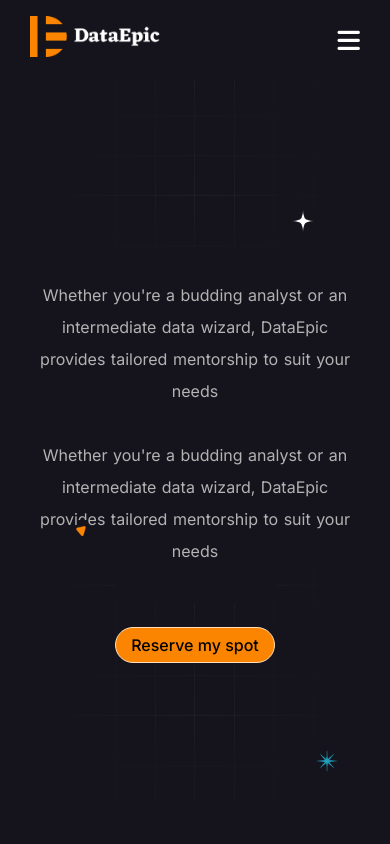
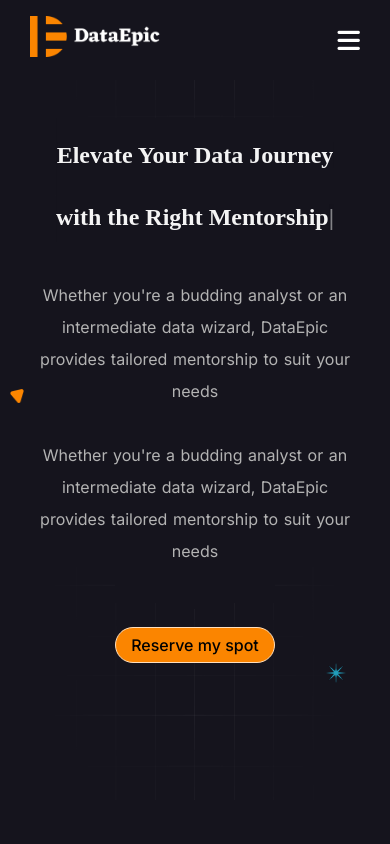
Before and after one commit to TheSaviourEking/dataepic_website, a React (Create React App) app: page / in a window 390 px wide. Shown: the top 844 px of the page. Built offline with nearby package versions, Linux system fonts and the light colour scheme; the HTML template or start-up script is replaced by a standard one; a web font is replaced by a local one.

Commit message:
fixed position of typewriter

```diff
--- a/src/pages/HeroSection.js
+++ b/src/pages/HeroSection.js
@@ -5,7 +5,7 @@ import white_star from "../images/white_star.png";
 import polygon_deep from "../images/Polygon_deep.png";
 import "../styles/Home.css";
 import { motion } from "framer-motion";
-// import TypeEffect from "../components/TypeEffect";
+import TypeEffect from "../components/TypeEffect";
 
 function HeroSection() {
   return (
@@ -14,10 +14,10 @@ function HeroSection() {
         <div className="hero-content">
           <h1 className="custom-heading">
             <div className="whitestar">
-              <img src={white_star} alt="" />
+              {/* <img src={white_star} alt="" /> */}
             </div>
             <span className="hero_font">
-              {/* <TypeEffect className="custom-type-effect" /> */}
+              <TypeEffect className="custom-type-effect" />
             </span>
           </h1>
 
--- a/src/pages/Home.js
+++ b/src/pages/Home.js
@@ -74,7 +74,7 @@ function Home() {
             a platform that empowers <span className="yellow"> beginners </span>{" "}
             and
             <span className="blue"> intermediate data specialists </span>
-            to harness the full potential of{" "}
+            to harness the full potential of
             <span className="orange"> data </span>
           </h1>
 
@@ -99,6 +99,8 @@ function Home() {
             </motion.p>
           </div>
         </div>
+
+
 
         <div className="datamastery-container">
           <div className="datamastery-wrapper">
--- a/src/styles/Home.css
+++ b/src/styles/Home.css
@@ -42,6 +42,7 @@ html {
   /* word-break: break-all; */
   display: inline-block;
   width: 60vw;
+
   margin-top: 12rem;
   font-family: Eczar;
   font-size: 56px;
@@ -606,13 +607,10 @@ html {
   width: 60%;
 }
 
-
-
 /* dataepic */
 
 .main_wrapper .data_new {
   width: 100%;
-
 }
 
 .main_wrapper .data_epic {
@@ -911,17 +909,26 @@ html {
 
 
 
+
+
+
+
+
+
 @media screen and (max-width: 767.98px) {
   /* HERO SECTION AREA */
 
+
   .web_container {
     width: 100%;
     align-items: center;
+    top: 0;
   }
 
   .hero-container {
     width: 100%;
   }
+
   .hero-content img {
     width: 22px;
     height: 22px;
@@ -930,20 +937,40 @@ html {
     position: relative;
   }
 
+  .hero_font{
+    position: sticky;
+  }
+.whitestar{
+  position: relative;
+ top: -50px;
+  right: 90px;
+}
+  .bluestar {
+    position: relative;
+    width: 8px;
+    height: 6px;
+    top: 60px;
+   left: 130px;
+  }
+
+
   .bluestar img {
+    width: 20px;
+    height: 20px;
+  }
+
+  .polygondeep {
     position: relative;
-    left: 10%;
-    width: 22px;
-    height: 22px;
+    width: 8px;
+    height: 6px;
+    left: -4%;
+    top: 45%;
   }
 
   .polygondeep img {
-    position: relative;
-    width: 10px;
-    height: 10px;
-    left: -20%;
-  }
-
+    width: 14px;
+    height: 14px;
+  }
   .hero-content {
     margin-top: 10px;
   }
@@ -1094,8 +1121,6 @@ html {
     padding: 0;
     text-align: justify;
     line-height: 1.7;
-
-
   }
 
   .notes p {
@@ -1185,8 +1210,6 @@ html {
     font-size: 14px;
   }
 
-
-
   /* DATAEPIC AREA */
   .main_wrapper .data_new {
     width: 100%;
@@ -1208,10 +1231,9 @@ html {
     margin: 0 auto;
   }
 
-    .dataepic_mentors_text  {
-color: red;
-
-    }
+  .dataepic_mentors_text {
+    color: red;
+  }
   .dataepic_mentors_text p {
     width: 100%;
   }
--- a/src/styles/TypeEffect.css
+++ b/src/styles/TypeEffect.css
@@ -1,8 +1,30 @@
 .type-wrap span {
   width: 100%;
-  font-size: 24px;
-  line-height: 0.2;
-  background-color: red;
+  font-size: 50px;
   justify-content: center;
-  margin: auto;
+  margin: 0 auto;
+  position: relative;
+  top: 0;
 }
+
+.type-wrap{
+    position: fixed;
+    top: 20%;
+    left: 50%;
+     transform: translateX(-50%);
+    margin: 0;
+    align-items: center;
+    justify-content: center;
+}
+
+@media screen and (max-width: 767.98px){
+    .type-wrap span {
+
+        font-size: 24px;
+        margin: 0;
+    }
+
+    .type-wrap{
+        top: 14%;
+    }
+}
```
